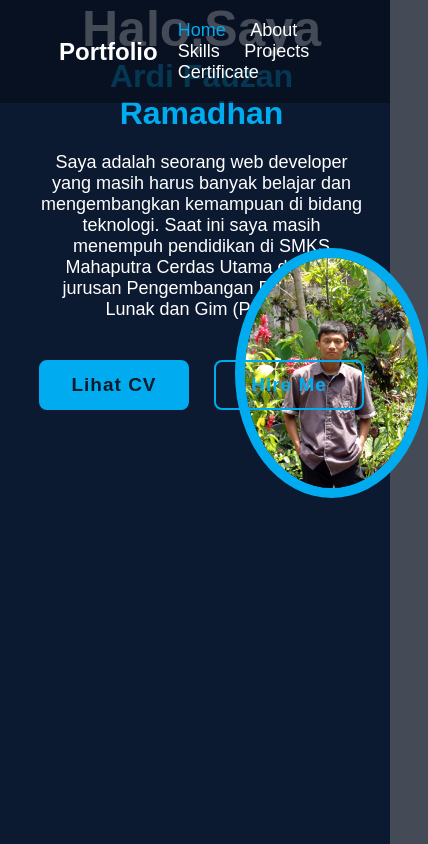
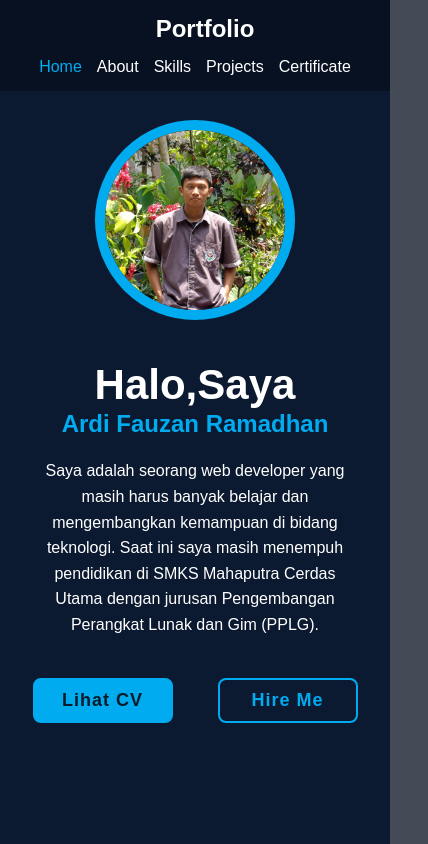
Before and after one commit to Ardifr1/Portofolio, a plain HTML site: page index.html in a window 390 px wide. Shown: the top 844 px of the page, 428 px wide, since content can reach past the window. Drawn offline with nearby package versions, Linux system fonts and the light colour scheme.

Commit message:
perubahan responsif

```diff
--- a/index.html
+++ b/index.html
@@ -23,14 +23,27 @@
   </header>
   <!-- section home -->
    <section class="home" id="home">
+
+    <div class="image">
+        <img src="photo.jpg">
+    </div>
+
     <div class="home-content">
-    <div class="image"><img src="photo.jpg"></div>
+
         <h1>Halo,Saya</h1>
+
         <h3>Ardi Fauzan Ramadhan</h3>
-    <p>Saya adalah seorang web developer yang masih harus banyak belajar dan mengembangkan kemampuan di bidang teknologi. Saat ini saya masih menempuh pendidikan di SMKS Mahaputra Cerdas Utama dengan jurusan Pengembangan Perangkat Lunak dan Gim (PPLG).</p>
+
+        <p>Saya adalah seorang web developer yang masih harus banyak belajar dan
+            mengembangkan kemampuan di bidang teknologi. Saat ini saya masih
+            menempuh pendidikan di SMKS Mahaputra Cerdas Utama dengan jurusan
+            Pengembangan Perangkat Lunak dan Gim (PPLG).</p>
+
         <div class="btn-box">
             <a href="Putih & Hijau Tua CV baru.pdf" class="btn">Lihat CV</a>
             <a href="#hire" class="btn">Hire Me</a>
+        </div>
+
     </div>
 
 </section>
@@ -104,8 +117,6 @@
                 View Project
             </a>
         </div>
-
-    <div class="project-container">
          <div class="project-card">
             <img src="Arduino.png" alt="Project 1">
             <h3>IoT Project</h3>
--- a/style.css
+++ b/style.css
@@ -21,35 +21,7 @@ body{
     background-color: rgba(7, 15, 30, 0.75);
     color: #fff;
 }
-@media screen and (max-width: 768px){
-    .home{
-        flex-direction: column;
-        text-align: center;
-    }
-    .home-content h1{
-        font-size: 30px;
-    }
-    .home-content h3{
-        font-size: 20px;
-    }
-    .home-foot{
-        justify-content: center;
-        margin-top: 20px;
-    }
-        .image{
-            position: top;
-            width: 100%;
-            display: flex;
-            justify-content: center;
-            align-items: center;
-            margin-top: 20px;
-        }
-        .image img{
-            width: 200px;
-            height: 200px;
-        }
 
-}
 .header{
     position:fixed;
     top:0;
@@ -171,6 +143,7 @@ body{
     width: 30%;
     height: 200px;
 }
+
 .image img{
     width: 250px;
     height: 250px;
@@ -513,14 +486,86 @@ background: #0c1a31;
     color: #777;
 }
 
-/* RESPONSIVE */
 @media screen and (max-width:768px){
-    .project-card{
-        width: 100%;
-        max-width: 350px;
+
+    .header{
+        padding:15px 20px;
+        flex-direction:column;
+        gap:15px;
     }
 
-    .footer-content h3{
-        font-size: 24px;
+    .navbar{
+        display:flex;
+        flex-wrap:wrap;
+        justify-content:center;
+        align-items:center;
+        gap:15px;
     }
+
+    .navbar a{
+        margin:0;
+        font-size:16px;
+    }
+
+.home{
+    display: flex;
+    flex-direction: column;
+    align-items: center;
+    justify-content: flex-start;
+    padding: 120px 20px 50px;
+    min-height: auto;
+    gap: 20px;
 }
+
+.home-content{
+    max-width:100%;
+    text-align:center;
+    display:flex;
+    flex-direction:column;
+    align-items:center;
+}
+.home-content h1{
+    font-size: 42px;
+    line-height: 1.2;
+}
+
+.home-content h3{
+    font-size: 24px;
+}
+
+.home-content p{
+    font-size: 16px;
+    line-height: 1.6;
+    padding: 0 10px;
+}
+
+.image{
+    position: static;
+    width: auto;
+    height: auto;
+    display: flex;
+    margin: 0 0 20px 0;
+    justify-content: center;
+    align-items: center;
+
+    order: -1;
+}
+
+.image img{
+    width: 200px;
+    height: 200px;
+}
+
+.btn-box{
+    width:100%;
+    display:flex;
+    justify-content:center;
+    gap:15px;
+}
+
+.btn-box a{
+    width:140px;
+    height:45px;
+    font-size:18px;
+}
+}
```
Lines whose indentation alone changed are shown as unchanged.
